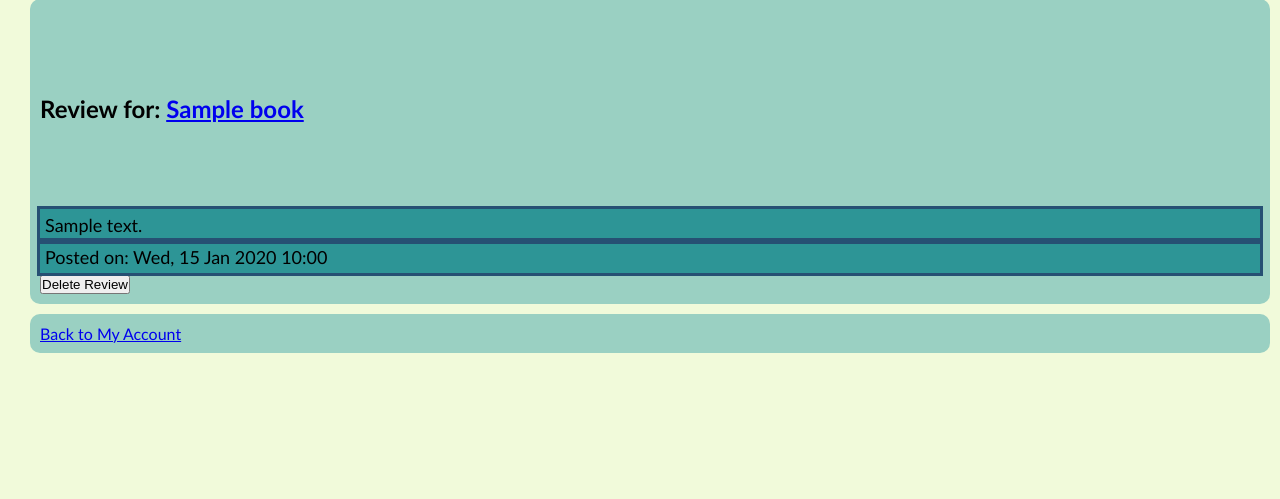
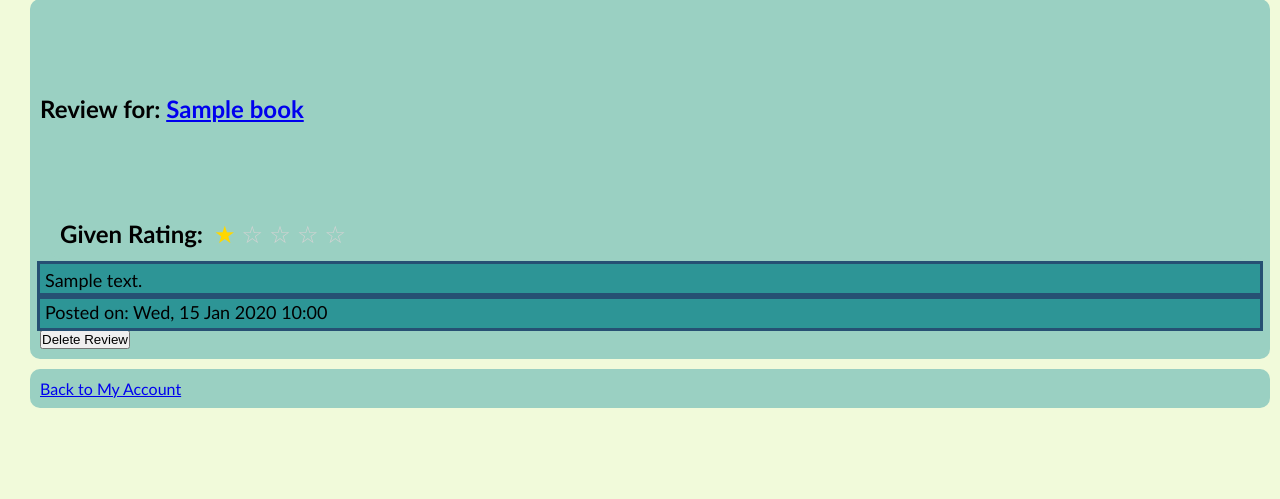
Before and after one commit to nurhussein1/e15wad, a Django app: page /realm/account/myreviews/ in a window 1280 px wide. Shown: the part 181-680 px from the top of the page. Run offline with Django 3.2, Linux system fonts and the light colour scheme; a user stored in the database is signed in; tables that the repository leaves empty hold one stand-in row (values such as "Sample post"); grey boxes marked "Sample" are stand-in pictures.

Commit message:
star rating implementation has been added in the reviews section

```diff
--- a/realm/forms.py
+++ b/realm/forms.py
@@ -30,6 +30,8 @@ class BookForm(forms.ModelForm):
         exclude = ('category',)
 
 class ReviewForm(forms.ModelForm):
+    rating = forms.ChoiceField(choices=[(x, f"{x} Stars") for x in range(1, 6)], widget=forms.RadioSelect)
+
     class Meta:
         model = Review
-        fields = ['comment']
+        fields = ['comment', 'rating']
--- a/realm/models.py
+++ b/realm/models.py
@@ -80,6 +80,7 @@ class Review(models.Model):
     user = models.ForeignKey(User, related_name='reviews', on_delete=models.CASCADE)
     comment = models.TextField()
     created_at = models.DateTimeField(auto_now_add=True)
+    rating = models.IntegerField(default=5, choices=[(i, str(i)) for i in range(1, 6)])
 
     def __str__(self):
         return f'Review {self.id} by {self.user.username} on {self.book.title}'
--- a/realm/views.py
+++ b/realm/views.py
@@ -130,6 +130,7 @@ def book(request, book_name_slug):
         'user_has_active_rental': user_has_active_rental,
         'reviews': reviews,
         'review_form': review_form,
+        'star_range': range(1, 6),
     }
 
     return render(request, 'realm/book/book.html', context_dict)
--- a/templates/realm/account/myreviews.html
+++ b/templates/realm/account/myreviews.html
@@ -20,6 +20,17 @@ My Reviews
     {% for review in user_reviews %}
     <div>
         <h2>Review for: <a href="{% url 'realm:book' review.book.slug %}">{{ review.book.title }}</a></h2>
+        <!-- Label and star ratings -->
+        <div class="rating">
+            <label>Given Rating: </label>
+            {% for star in "12345" %}
+                {% if forloop.counter <= review.rating %}
+                    <span class="filled-star">&#9733;</span>
+                {% else %}
+                    <span class="empty-star">&#9734;</span>
+                {% endif %}
+            {% endfor %}
+        </div>
         <p>{{ review.comment }}</p>
         <p>Posted on: {{ review.created_at|date:"D, d M Y H:i" }}</p>
         <form action="{% url 'realm:delete_review' review.id %}" method="post">
@@ -35,4 +46,20 @@ My Reviews
 <div>
     <a href="/realm/account">Back to My Account</a><br />
 </div>
+
+<style>
+    .filled-star {
+        color: gold;
+        font-size: 24px;
+    }
+    .empty-star {
+        color: lightgray;
+        font-size: 24px;
+    }
+    .rating label {
+        font-weight: bold;
+        margin-right: 5px;
+    }
+</style>
+
 {% endblock %}
```
Also changed, not shown: templates/realm/book/book.html (+53 -3 lines), media/images/asd_31_q3uzcgt.png (added), realm/migrations/0030_review_rating.py (added).
